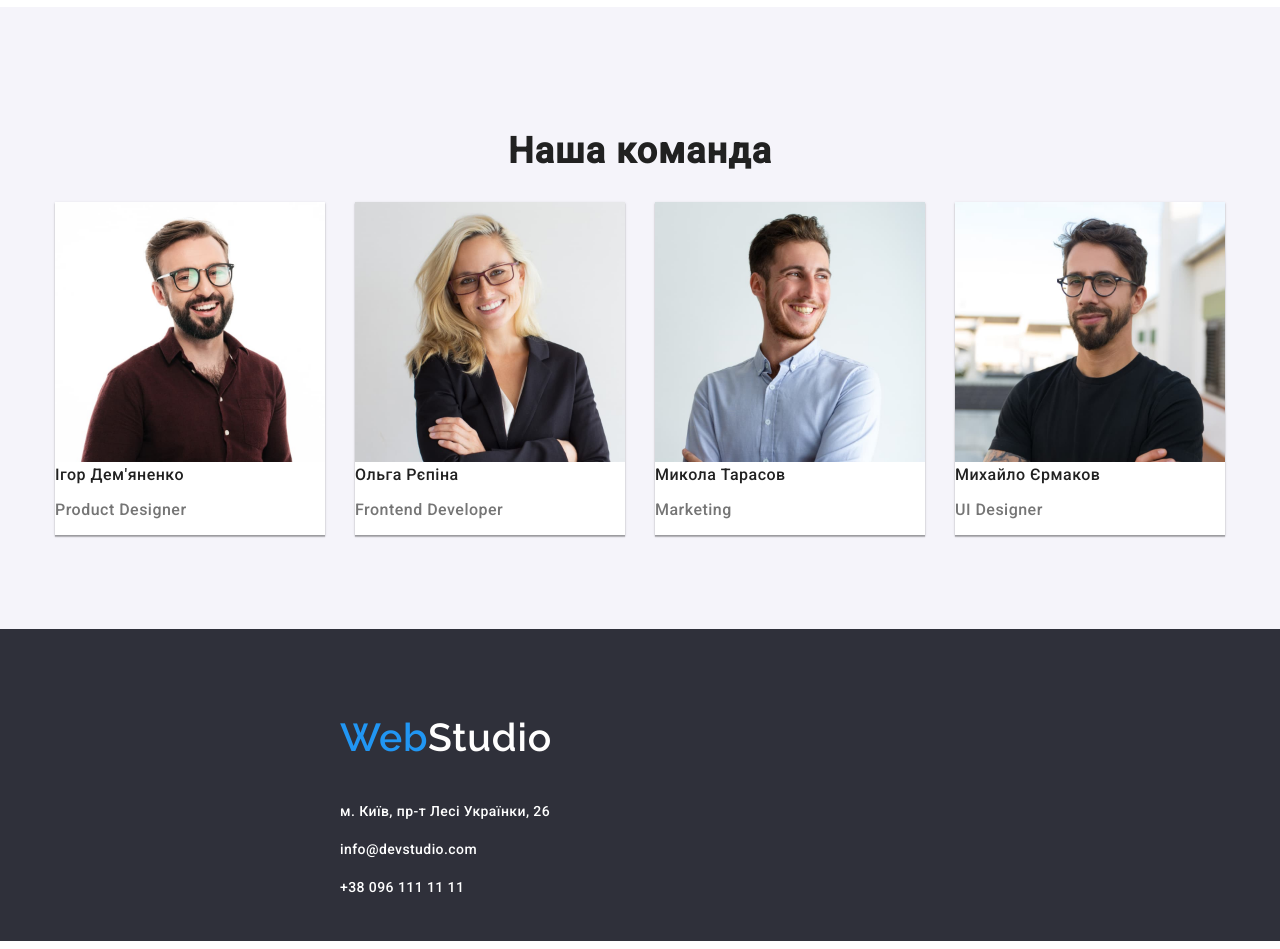
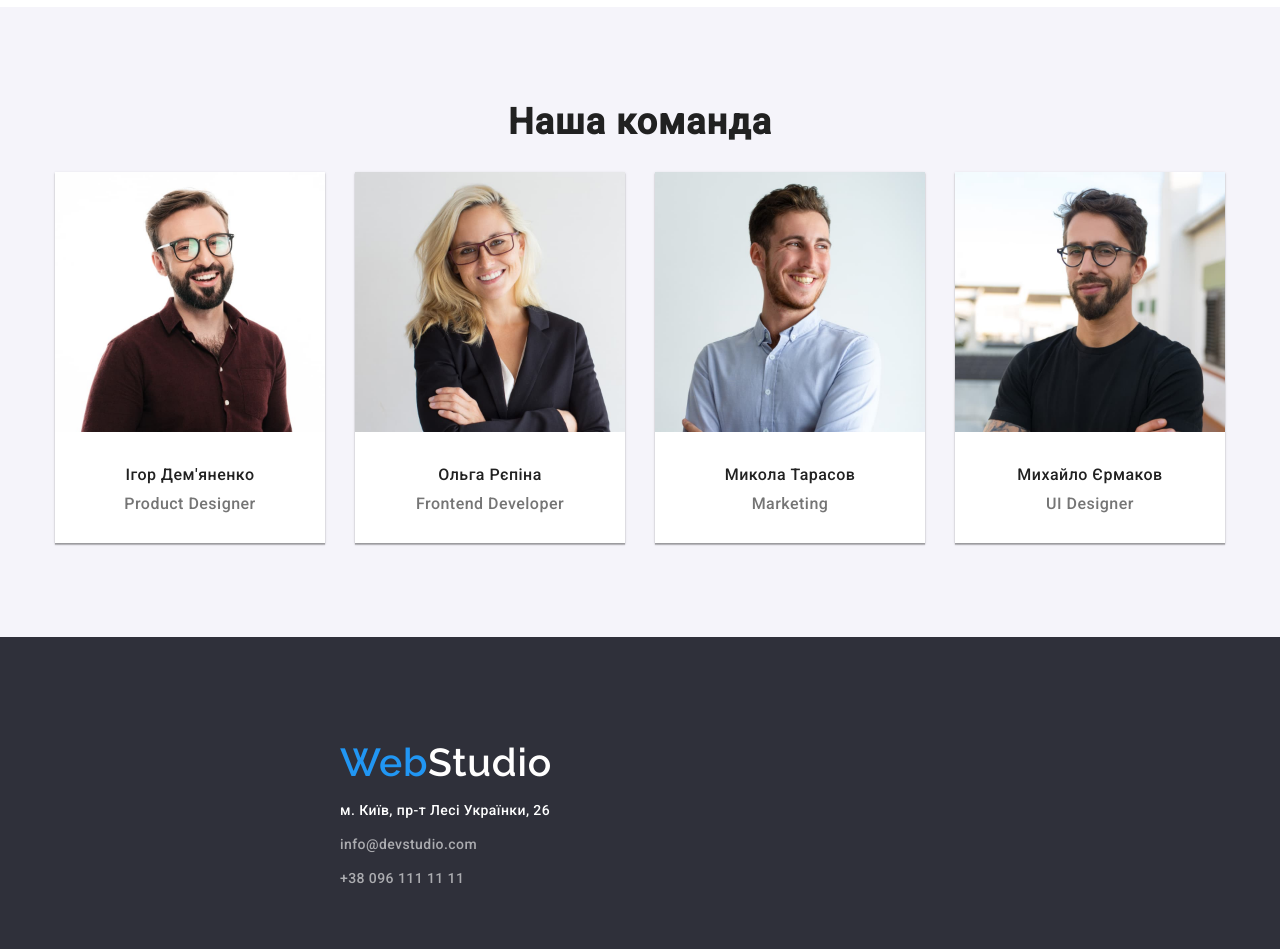
Before and after one commit to Jefboov/WebStudio, a plain HTML site: page index.html in a window 1280 px wide. Shown: the part 1440-2389 px from the top of the page. Drawn offline with nearby package versions, Linux system fonts and the light colour scheme.

Commit message:
Refactored styles and html

```diff
--- a/index.html
+++ b/index.html
@@ -56,33 +56,33 @@
           <li>
             <h5 class="list-h5">УВАГА ДО ДЕТАЛЕЙ</h5>
             <p class="p-list">
-              <br>Ідейні міркування, і навіть початок повсякденної роботи з формування позиції.
+              Ідейні міркування, і навіть початок повсякденної роботи з формування позиції.
             </p>
           </li>
           <li>
             <h5 class="list-h5">ПУНКТУАЛЬНІСТЬ</h5>
             <p class="p-list">
-              <br>Завдання організації, особливо рамки і місце навчання кадрів тягне у себе.
+              Завдання організації, особливо рамки і місце навчання кадрів тягне у себе.
             </p>
           </li>
           <li>
             <h5 class="list-h5">ПЛАНУВАННЯ</h5>
             <p class="p-list">
-              <br>Так само консультація з широким активом значною мірою зумовлює.
+              Так само консультація з широким активом значною мірою зумовлює.
             </p>
           </li>
           <li>
             <h5 class="list-h5">СУЧАСНІ ТЕХНОЛОГІЇ</h5>
             <p class="p-list">
-              <br>Значимість цих проблем настільки очевидна, що реалізація планових завдань.
+              Значимість цих проблем настільки очевидна, що реалізація планових завдань.
             </p>
           </li>
         </ul>
       </div>
     </section>
     <section class="about-us">
-      <h2 class="sec-2-head">Чим ми займаємося </h2>
-      <ul class="list-imges">
+      <h2>Чим ми займаємося </h2>
+      <ul class="about-us-imgs">
         <li>
           <img src="./images/img.jpg" alt="програмування" width="370" height="294">
         </li>
@@ -95,35 +95,35 @@
       </ul>
     </section>
     <section class="our-team">
-      <h2 class="team-h2">Наша команда</h2>
+      <h2>Наша команда</h2>
       <ul class="team-cards">
-        <li class="team-card-1">
-
+        <li class="team-card">
           <img src="./images/igor1.jpg" alt="працівник ігор" width="270" height="260">
-          <h3 class="team-usr">Ігор Дем'яненко</h3>
-          <p class="team-prof" lang="en">Product Designer</p>
-
+          <div class="team-info">
+            <h3>Ігор Дем'яненко</h3>
+            <p class="team-position" lang="en">Product Designer</p>
+          </div>
         </li>
-        <li class="team-card-2">
-
+        <li class="team-card">
           <img src="./images/olga1.jpg" alt="працівник ольга" width="270" height="260">
-          <h3 class="team-usr">Ольга Рєпіна</h3>
-          <p class="team-prof" lang="en">Frontend Developer</p>
-
+          <div class="team-info">
+            <h3>Ольга Рєпіна</h3>
+            <p class="team-position" lang="en">Frontend Developer</p>
+          </div>
         </li>
-        <li class="team-card-3">
-
+        <li class="team-card">
           <img src="./images/micola1.jpg" alt="працівник микола" width="270" height="260">
-          <h3 class="team-usr">Микола Тарасов</h3>
-          <p class="team-prof" lang="en">Marketing</p>
-
+          <div class="team-info">
+            <h3>Микола Тарасов</h3>
+            <p class="team-position" lang="en">Marketing</p>
+          </div>
         </li>
-        <li class="team-card-4">
-
+        <li class="team-card">
           <img src="./images/misha1.jpg" alt="працівник міша" width="270" height="260">
-          <h3 class="team-usr">Михайло Єрмаков</h3>
-          <p class="team-prof" lang="en">UI Designer</p>
-
+          <div class="team-info">
+            <h3>Михайло Єрмаков</h3>
+            <p class="team-position" lang="en">UI Designer</p>
+          </div>
         </li>
       </ul>
     </section>
@@ -134,14 +134,14 @@
         <span class="logo-web-footer">Web</span>Studio
       </h2>
     </a>
-    <ul class="list footer-list">
+    <ul class="list-footer-list">
       <li>
         <p>м. Київ, пр-т Лесі Українки, 26</p>
       </li>
-      <li>
+      <li class="footer-info-contacts">
         <p>info@devstudio.com</p>
       </li>
-      <li>
+      <li class="footer-info-contacts">
         <p>+38 096 111 11 11</p>
       </li>
     </ul>
--- a/style.css
+++ b/style.css
@@ -1,13 +1,17 @@
-:root {
-  --secondary-color: #2196f3;
-}
 
-.list {
-  list-style: none;
-}
 .container {
   width: 1140px;
   margin: auto;
+}
+
+h2{
+  display: block;
+  font-size: 1.5em;
+  margin-block-start: 0.83em;
+  margin-block-end: 0.83em;
+  margin-inline-start: 0px;
+  margin-inline-end: 0px;
+  font-weight: bold;
 }
 
 /*Header styles start*/
@@ -39,19 +43,8 @@
   text-decoration: none;
   color: #212121;
 }
-.logo-footer {
-  font-family: 'Raleway';
-  font-style: normal;
-  font-weight: 700;
-  font-size: 26px;
-  line-height: 31px;
-  letter-spacing: 0.03em;
-  text-decoration: none;
-  color: #fffefe;
-}
-.logo-web-footer{
-  color:#2196f3;
-}
+
+
 .logo-web {
   color: #2196f3;
 }
@@ -115,6 +108,14 @@
 .promo-wrapper h1 {
   width: 700px;
   text-align: center;
+  font-family: 'Roboto';
+  font-style: normal;
+  font-weight: 900;
+  font-size: 44px;
+  line-height: 60px;
+  letter-spacing: 0.06em;
+  text-transform: uppercase;
+  color: #ffffff;
 }
 
 .btn-promo {
@@ -123,14 +124,11 @@
   font-weight: 700;
   font-size: 16px;
   line-height: 30px;
-  /* identical to box height, or 188% */
-
   width: 216px;
   height: 50px;
   margin-top: 30px;
   text-align: center;
   letter-spacing: 0.06em;
-
   color: #ffffff;
   background: #2196f3;
   box-shadow: 0px 4px 4px rgba(0, 0, 0, 0.15);
@@ -153,65 +151,6 @@
   width: 1170px;
   height: 104px;
 }
-/*Skills styles end*/
-
-/*Team styles start*/
-.team-h2 {
-  font-family: 'Roboto';
-  font-style: normal;
-  font-weight: 700;
-  font-size: 36px;
-  line-height: 42px;
-  text-align: center;
-  letter-spacing: 0.03em;
-
-  color: #212121;
-}
-.team-cards {
-  width: 1170px;
-  margin: 0 auto 0;
-  display: flex;
-  justify-content: space-between;
-  align-items: center;
-}
-.our-team {
-  background-color: #f5f4fa;
-  padding: 94px 0;
-  margin: 0;
-  margin-top: 94px;
-}
-/*Team styles end*/
-h2 {
-  display: block;
-  font-size: 1.5em;
-  margin-block-start: 0.83em;
-  margin-block-end: 0.83em;
-  margin-inline-start: 0px;
-  margin-inline-end: 0px;
-  font-weight: bold;
-}
-
-h1 {
-  font-family: 'Roboto';
-  font-weight: 900;
-  font-size: 44px;
-  line-height: 60px;
-  /* or 136% */
-
-  letter-spacing: 0.06em;
-  text-transform: uppercase;
-  font-family: 'Roboto';
-
-  font-weight: 900;
-  font-size: 44px;
-  line-height: 60px;
-  /* or 136% */
-
-  letter-spacing: 0.06em;
-  text-transform: uppercase;
-
-  color: #ffffff;
-}
 .list-h5 {
   font-family: 'Roboto';
   font-weight: 700;
@@ -221,13 +160,6 @@ h1 {
   text-transform: uppercase;
   color: #212121;
 }
-p {
-  display: block;
-  margin-block-start: 1em;
-  margin-block-end: 1em;
-  margin-inline-start: 0px;
-  margin-inline-end: 0px;
-}
 .p-list {
   font-family: 'Roboto';
   font-weight: 400;
@@ -236,11 +168,11 @@ p {
   letter-spacing: 0.03em;
   color: #757575;
 }
-li {
-  text-align: -webkit-match-parent;
-}
+/*Skills styles end*/
 
-.sec-2-head {
+/*About styles start*/
+.about-us h2 {
+  text-align: center;
   font-family: 'Roboto';
   font-weight: 700;
   font-size: 36px;
@@ -248,12 +180,8 @@ li {
   letter-spacing: 0.03em;
 
   color: #212121;
-
-  display: flex;
-  align-items: center;
-  justify-content: center;
 }
-.list-imges {
+.about-us-imgs {
   display: flex;
   align-items: center;
   justify-content: space-between;
@@ -261,112 +189,110 @@ li {
   margin-right: auto;
   margin-left: auto;
 }
+/*About styles end*/
 
-.team-usr {
+/*Team styles start*/
+.our-team {
+  background-color: #f5f4fa;
+  padding: 94px 0;
+  margin: 0;
+  margin-top: 94px;
+}
+.our-team h2 {
   font-family: 'Roboto';
+  font-style: normal;
+  font-weight: 700;
+  font-size: 36px;
+  line-height: 42px;
+  text-align: center;
+  letter-spacing: 0.03em;
+
+  margin-top: 0;
+  color: #212121;
+}
+.team-cards li {
+  background-color: #ffffff;
+  box-shadow: 0px 1px 3px rgba(0, 0, 0, 0.12), 0px 1px 1px rgba(0, 0, 0, 0.14),
+    0px 2px 1px rgba(0, 0, 0, 0.2);
+}
+.team-cards {
+  width: 1170px;
+  margin: 0 auto 0;
+  display: flex;
+  justify-content: space-between;
+  align-items: center;
+}
+
+.team-info {
+  text-align: center;
+  margin: 30px 0px 30px 0px;
+}
+
+.team-info h3 {
+  font-family: 'Roboto';
+  font-style: normal;
   font-weight: 500;
   font-size: 16px;
   line-height: 19px;
-  /* identical to box height */
-
+  text-align: center;
   letter-spacing: 0.03em;
-
   color: #212121;
 }
-.list_team > li {
-  display: flex;
-  flex-direction: column;
-  justify-content: center;
-  align-items: center;
-  box-shadow: 0.2px 0.5px #757575;
-  background-color: #ffffff;
-}
-html {
-  line-height: 1.15;
-  -webkit-text-size-adjust: 100%;
-}
 
-.team-prof {
+.team-info p {
   font-family: 'Roboto';
   font-weight: 400;
   font-size: 16px;
   line-height: 19px;
-  /* identical to box height */
 
   letter-spacing: 0.03em;
 
   color: #757575;
+  margin-top: 10px;
 }
+/*Team styles end*/
 
-.this-page {
-  color: var(--secondary-color);
-}
-
-.footer-list {
-  font-family: 'Roboto';
-  font-weight: 400;
-  font-size: 14px;
-  line-height: 24px;
-  /* or 171% */
-
-  letter-spacing: 0.03em;
-  color: #ffffff;
-}
-
-.contacts {
-  /* width: 1600px;
-    height: 252px;
-    left: 0px;
-    top: 2300px; */
-
-  background: #2f303a;
-}
-
-.portf-sec1-li {
-  background: #f5f4fa;
-  font-family: 'Roboto';
-  font-weight: 500;
-  font-size: 16px;
-  line-height: 26px;
-  letter-spacing: 0.03em;
-  color: #212121;
-  outline: none;
-}
+/*Footer styles start*/
 .contacts {
   background: #2f303a;
-}
-.contacts {
   display: flex;
   flex-direction: column;
   width: auto;
   height: 252px;
   padding-top: 60px;
   padding-left: 340px;
+  justify-content: center;
 }
-.header_link > a {
-  color: #757575;
+.logo-footer {
+  font-family: 'Raleway';
+  font-style: normal;
+  font-weight: 700;
+  font-size: 26px;
+  line-height: 31px;
+  letter-spacing: 0.03em;
+  text-decoration: none;
+  color: #fffefe;
 }
-/*Footer styles start*/
-.team-cards li {
-  background-color: #ffffff;
-  box-shadow: 0px 1px 3px rgba(0, 0, 0, 0.12), 0px 1px 1px rgba(0, 0, 0, 0.14),
-    0px 2px 1px rgba(0, 0, 0, 0.2);
+.logo-footer h2 {
+  margin-top: 0;
+  margin-bottom: 10px;
 }
-.team-members h3 {
-  font-weight: 500;
-  font-size: 16px;
-  line-height: 19px;
-  align-items:center
-  color #212121;
+.logo-web-footer {
+  color: #2196f3;
 }
-
-.team-members p {
+.list-footer-list {
+  font-family: 'Roboto';
   font-weight: 400;
-  line-height: 19px;
-  font-size: 16px;
-  text-align: center;
+  font-size: 14px;
+  line-height: 24px;
   letter-spacing: 0.03em;
-
-  color: #757575;
+  color: #ffffff;
+}
+.list-footer-list p {
+  margin: 10px 0 10px 0;
+}
+.footer-info-contacts {
+  margin: 9px 0 0 0;
+  color: rgba(255, 255, 255, 0.6);
 }
 /*Footer styles end*/
```
